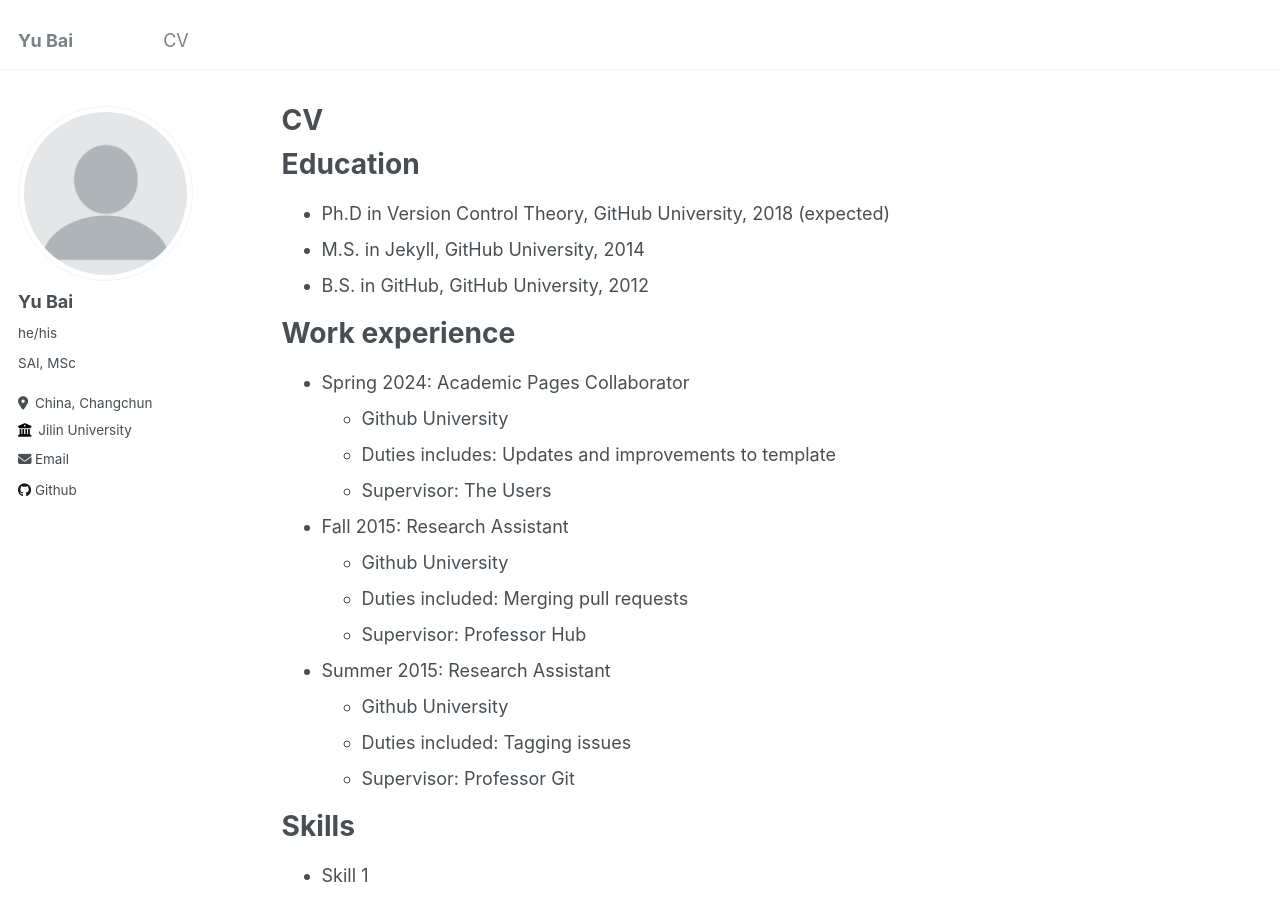
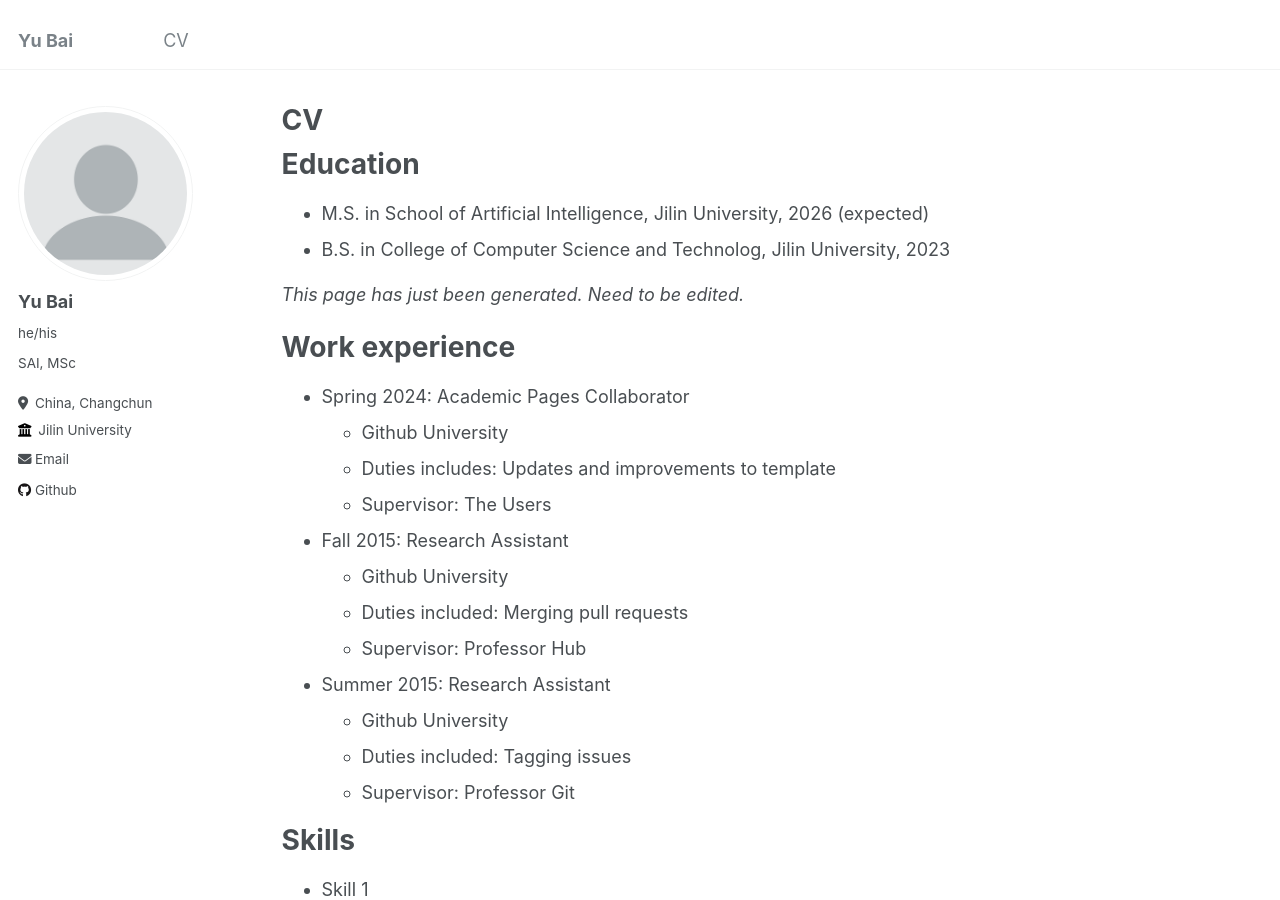
Before and after one commit to workelaina/workelaina.github.io, a Jekyll site: the page built from _pages/cv.md, in a window 1280 px wide and 900 px high. Built offline with Jekyll 4.4.1, drawn with Linux system fonts in a browser that asks for light colours.

Commit message:
:memo: update cv.md

```diff
--- a/_pages/cv.md
+++ b/_pages/cv.md
@@ -11,9 +11,11 @@ redirect_from:
 
 Education
 ======
-* Ph.D in Version Control Theory, GitHub University, 2018 (expected)
-* M.S. in Jekyll, GitHub University, 2014
-* B.S. in GitHub, GitHub University, 2012
+* M.S. in School of Artificial Intelligence, Jilin University, 2026 (expected)
+* B.S. in College of Computer Science and Technolog, Jilin University, 2023
+
+
+*This page has just been generated. Need to be edited.*
 
 Work experience
 ======
```
